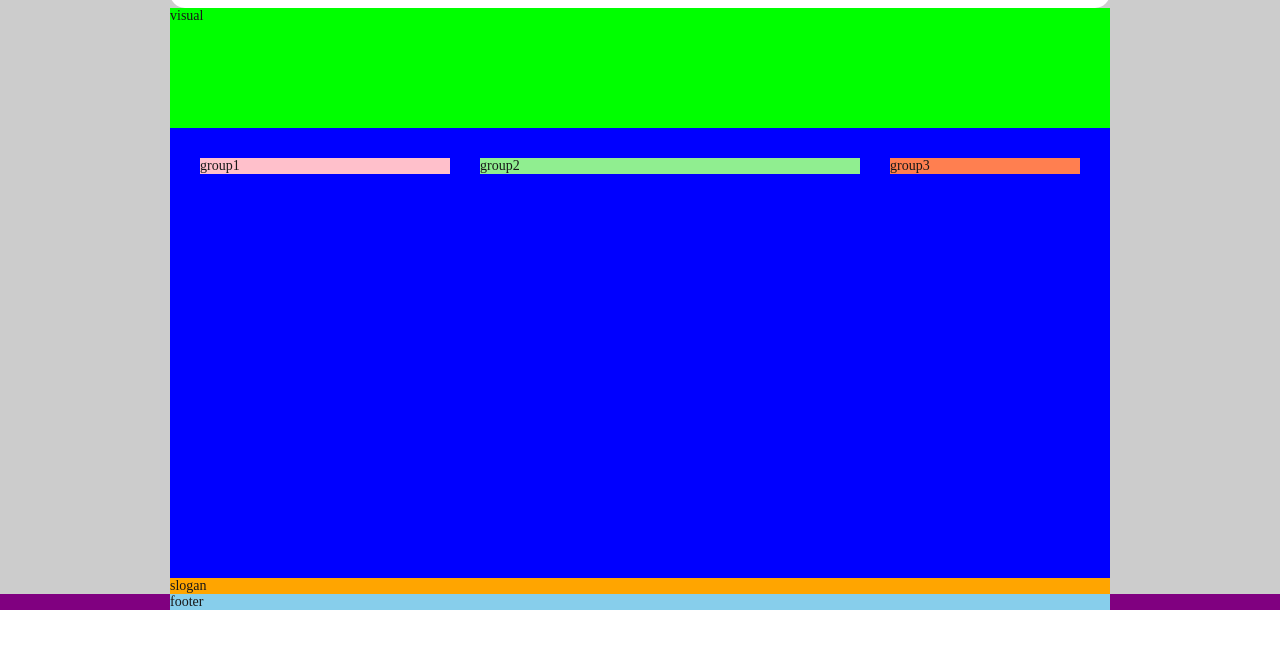
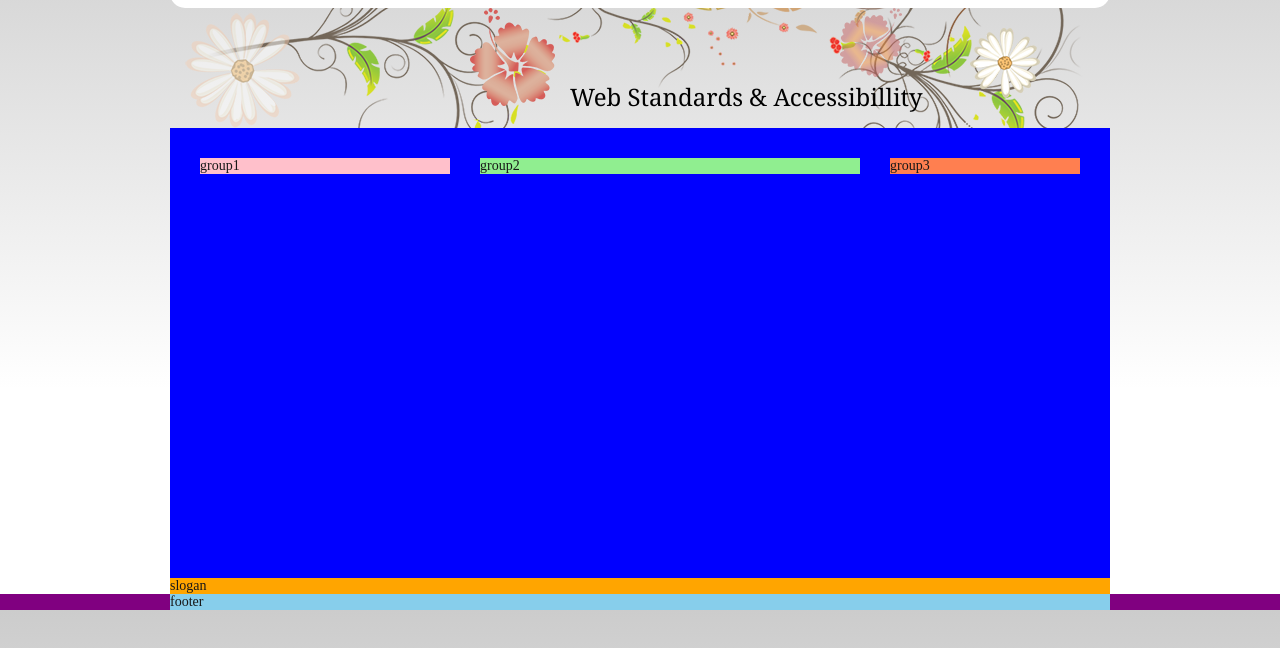
Before and after one commit to seul-yun/FDS17_Fixed, a plain HTML site: page index.html in a window 1280 px wide. Shown: the part 126-774 px from the top of the page. Drawn offline with Linux system fonts and the light colour scheme; a web font is replaced by a local one.

Commit message:
텍스트 및 배경 애니메이션 구현

```diff
--- a/css/style.css
+++ b/css/style.css
@@ -1,6 +1,6 @@
 @import url(./normalize.css);
 @import url(//spoqa.github.io/spoqa-han-sans/css/SpoqaHanSans-kr.css);
-/* @import url(https://stackpath.bootstrapcdn.com/font-awesome/4.7.0/css/font-awesome.min.css); */
+/* @import url(https://cdnjs.cloudflare.com/ajax/libs/font-awesome/4.7.0/css/font-awesome.min.css); */
 @import url(./fontello.css);
 *,
 * ::before,
@@ -13,7 +13,7 @@ html{
 body{
     font-size: 1.4rem;
     color: #181818;
-    background-color: #fff;
+    background: url(./images/bg_flower.png) no-repeat 50% 0 scroll, #fff linear-gradient(to bottom, #ccc 0%, #fff 70%, #fff 100%);
     font-family: 'Spoqa Han Sans';
     font-weight: 400;
 }
@@ -33,7 +33,7 @@ a {
 }
 /* 레이아웃 */
 .container{
-    background-color: #ccc;
+    /* background-color: #ccc; */
     display: flex;
     flex-flow: column nowrap;
     align-items: center;
@@ -177,9 +177,53 @@ a {
 .sub-menu6{
     display: none;
 }
+/* 비쥬얼 */
+@keyframes textAni{
+    0%{
+        font-size: 12px;
+        color: rgba(0, 0, 0, 0);
+        transform:  translate(0,0);
+    }
+    100%{
+        font-size: 24px;
+        color: rgba(0, 0, 0, 1);
+        transform:  translate(400px,75px);
+    }
+}
+@keyframes bgAni{
+    0%{opacity: 1;}
+    100%{opacity: 0;}
+}
+
 .visual{
-    background-color: lime;
+    /* background-color: lime; */
     height: 120px;
+    position: relative;
+}
+.visual::before, .visual::after{
+    animation: bgAni 2000ms ease-in-out infinite alternate;
+    content: "";
+    position: absolute;
+    top: 0;
+    left: 0;
+    width: 100%;
+    height: 100%;
+    background-repeat: no-repeat;
+}
+.visual::before{
+    background-image: url(./images/ani_flower_01.png),url(./images/ani_flower_02.png);
+    background-position: 0 -10px , 670px 0;
+}
+.visual::after{
+    background-image: url(./images/ani_flower_03.png),url(./images/ani_flower_04.png);
+    background-position: 300px 0 , 800px 20px;
+    animation-delay: 1000ms;
+}
+.visual-text{
+    font-family: Georgia, 'Times New Roman', Times, serif;
+    font-size: 2.4rem;
+    width: 500px;
+    animation: textAni 5000ms ease-in-out forwards;
 }
 /* 메인 콘텐츠 */
 .main{
--- a/index.html
+++ b/index.html
@@ -88,7 +88,11 @@
                 </ul>
             </nav>
         </header>
-        <div class="visual">visual</div>
+        <div class="visual">
+            <div class="visual-text">
+                Web Standards &amp; Accessibillity
+            </div>
+        </div>
         <main class="main clearfix">
             <div class="group group1">group1</div>
             <div class="group group2">group2</div>
```
